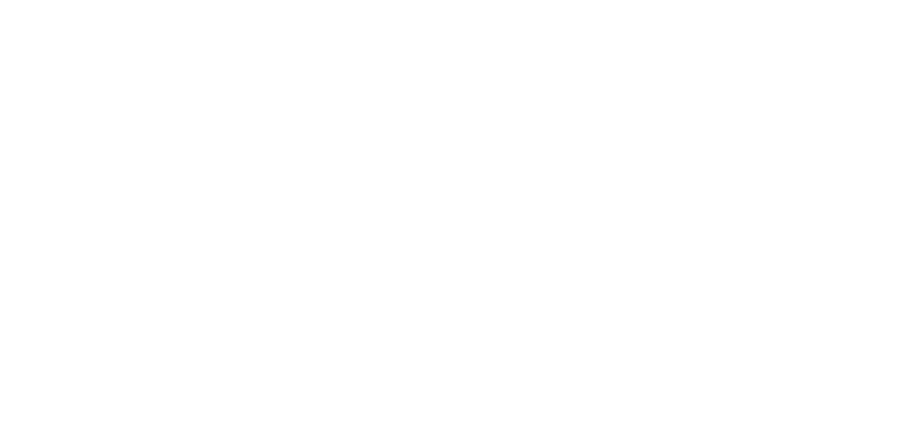
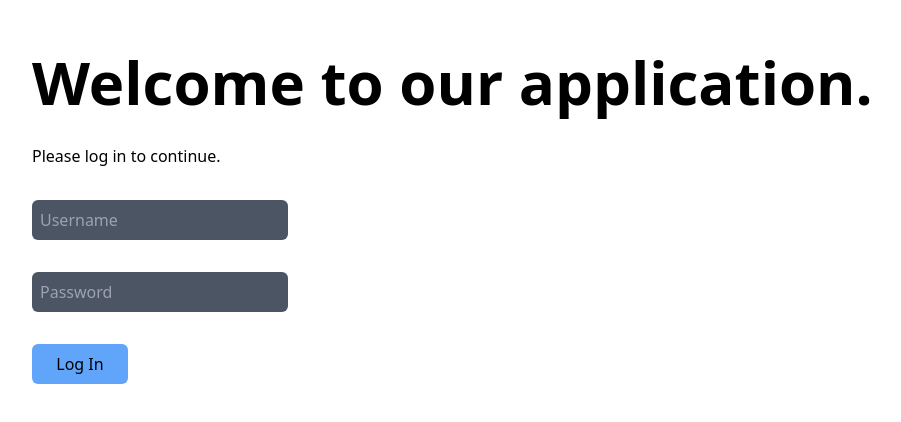
Before and after one commit to UnbridledMistake/WebDev2Phase2, a Next.js app: page / in a window 1280 px wide. Shown: the part 156-578 px from the top of the page, without its empty margins (96-997 px from the left). Built offline with nearby package versions, Linux system fonts and the light colour scheme.

Commit message:
add login elements, user/admin pages

```diff
--- /dev/null
+++ b/app/admin/page.js
@@ -0,0 +1,6 @@
+export default function Admin() {
+    return (
+        <main className="flex flex-col items-center justify-between p-24">
+        </main>
+    );
+}
--- a/app/layout.js
+++ b/app/layout.js
@@ -13,7 +13,7 @@
 export default function RootLayout({ children }) {
     return (
         <html lang="en">
-            <body className={inter.className}>
+            <body className="w-full h-full">
                 <header/>
                 {children}
                 <footer/>
--- a/app/page.js
+++ b/app/page.js
@@ -1,6 +1,46 @@
-export default function Home() {
-    return (
-        <main className="flex min-h-screen flex-col items-center justify-between p-24">
-        </main>
-    );
+"use client";
+import { useState } from "react";
+import React from "react";
+
+function Home() {
+  const [username, setUsername] = useState("");
+  const [password, setPassword] = useState("");
+  const [error, setError] = useState(false);
+  const [errorMessage, setErrorMessage] = useState("");
+
+  const handleSubmit = (e) => {
+    e.preventDefault();
+    if (username.length == 0) {
+      setErrorMessage("Username cannot be blank.");
+      setError(true);
+    } else if (password.length == 0) {
+      setErrorMessage("Password cannot be blank.");
+      setError(true);
+    } else {
+      if (username === "user") {
+        window.location.href = "/user";
+      } else if (username === "admin") {
+        window.location.href = "/admin";
+      } else {
+        setErrorMessage("Username is invalid.");
+        setError(true);
+      }
+    }
+  };
+
+  return (
+    <main className="flex flex-col w-full h-full justify-between my-16 p-32">
+      <form className="flex flex-col w-full h-full justify-between" onSubmit={handleSubmit}>
+        <h1 className="my-4 text-6xl font-bold">Welcome to our application.</h1>
+        <h2 className="my-4">Please log in to continue.</h2>
+        {error && <p className="m-4 p-4 bg-red-100 rounded-md">{errorMessage}</p>}
+        <input className="w-64 my-4 p-2 bg-gray-600 text-white rounded-md" type="text" placeholder="Username" value={username} onChange={(e) => setUsername(e.target.value)}/>
+        <input className="w-64 my-4 p-2 bg-gray-600 text-white rounded-md" type="password" placeholder="Password" value={password} onChange={(e) => setPassword(e.target.value)}/>
+        <button className="w-24 my-4 p-2 bg-blue-400 rounded-md" type="submit">Log In</button>
+      </form>
+    </main>
+  );
 }
+
+
+export default Home;
--- /dev/null
+++ b/app/user/page.js
@@ -0,0 +1,6 @@
+export default function User() {
+    return (
+        <main className="flex flex-col items-center justify-between p-24">
+        </main>
+    );
+}
```
